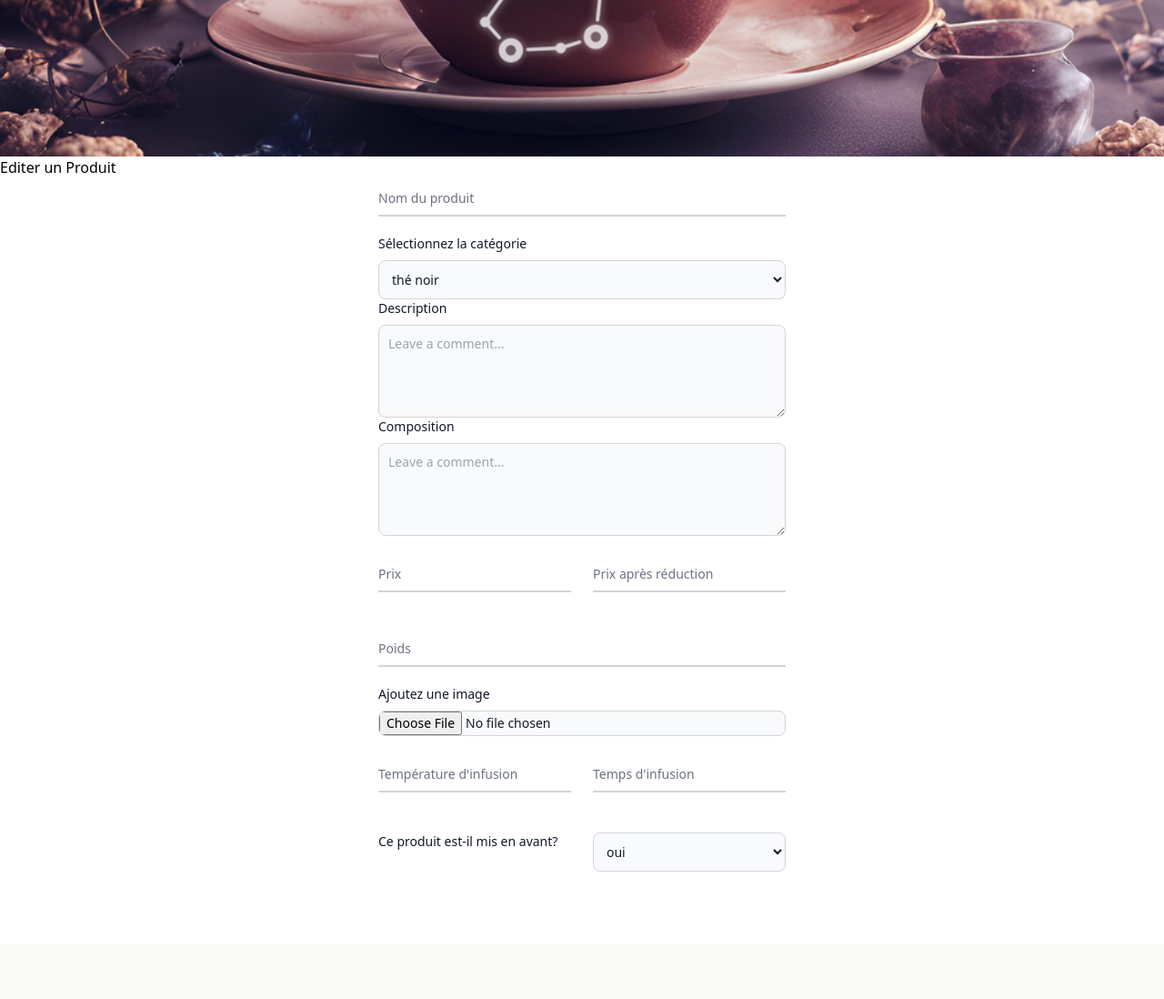
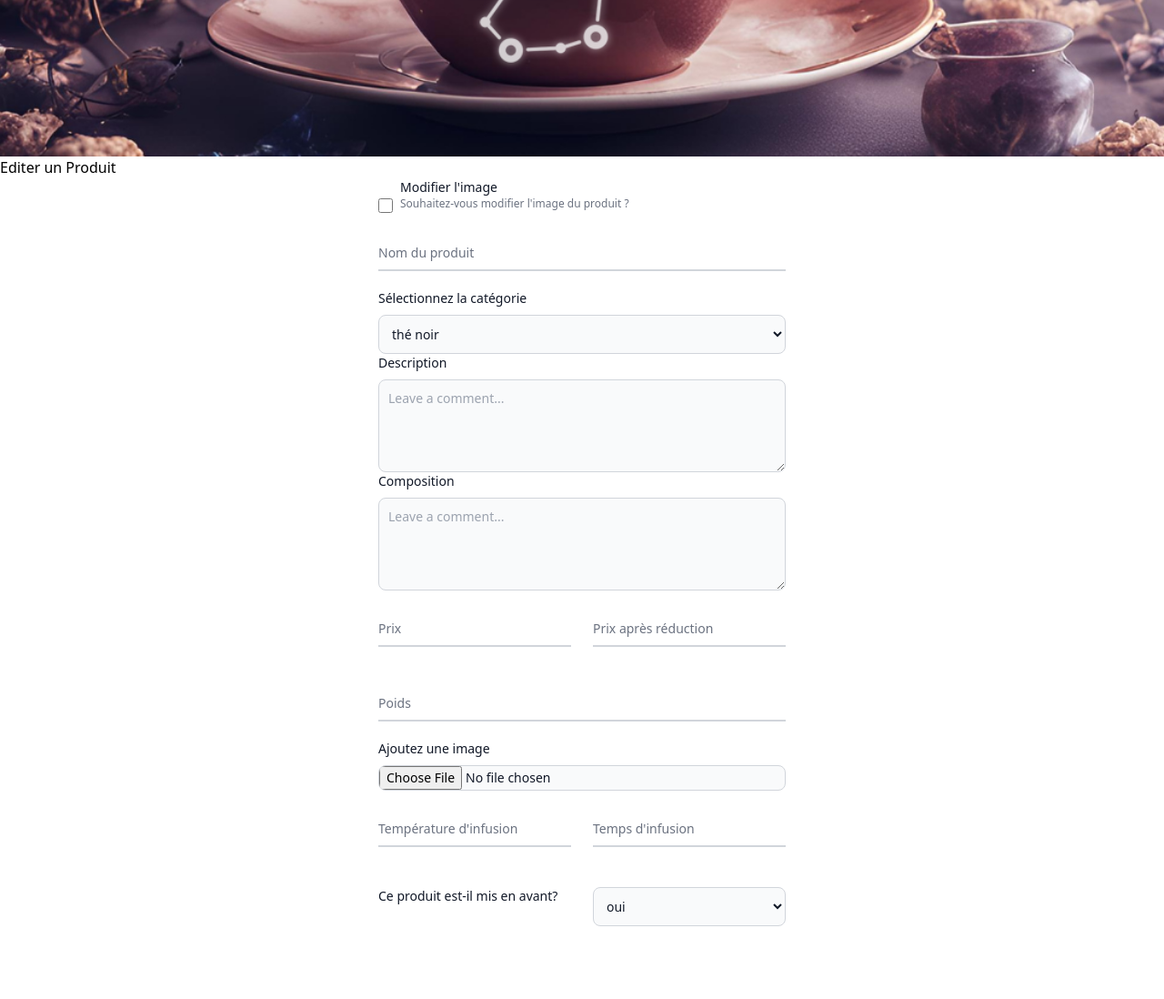
Before and after one commit to malibu1106/InfiniTea, a PHP site: page /index.php?page=edit_product in a window 1280 px wide. Shown: the part 628-1726 px from the top of the page at 91% size. Before the commit the page ends 1586 px from the top, so only its background shows below. Run offline with PHP 8.4, Linux system fonts and the light colour scheme; data comes from the database, SQL or seed files in the repository; data that the repository does not hold is empty; some web fonts are replaced.

Commit message:
ajout de la chekbox

```diff
--- a/src/CSS/output.css
+++ b/src/CSS/output.css
@@ -724,6 +724,10 @@ video {
   margin-bottom: 1.25rem;
 }
 
+.ms-2 {
+  margin-inline-start: 0.5rem;
+}
+
 .block {
   display: block;
 }
@@ -742,6 +746,18 @@ video {
 
 .hidden {
   display: none;
+}
+
+.h-4 {
+  height: 1rem;
+}
+
+.h-5 {
+  height: 1.25rem;
+}
+
+.w-4 {
+  width: 1rem;
 }
 
 .w-full {
@@ -781,12 +797,20 @@ video {
           appearance: none;
 }
 
+.items-center {
+  align-items: center;
+}
+
 .overflow-x-auto {
   overflow-x: auto;
 }
 
 .whitespace-nowrap {
   white-space: nowrap;
+}
+
+.rounded {
+  border-radius: 0.25rem;
 }
 
 .rounded-lg {
@@ -819,6 +843,11 @@ video {
   background-color: rgb(249 250 251 / var(--tw-bg-opacity));
 }
 
+.bg-gray-900 {
+  --tw-bg-opacity: 1;
+  background-color: rgb(17 24 39 / var(--tw-bg-opacity));
+}
+
 .bg-purple-900 {
   --tw-bg-opacity: 1;
   background-color: rgb(88 28 135 / var(--tw-bg-opacity));
@@ -831,6 +860,11 @@ video {
 
 .bg-transparent {
   background-color: transparent;
+}
+
+.bg-pink-900 {
+  --tw-bg-opacity: 1;
+  background-color: rgb(131 24 67 / var(--tw-bg-opacity));
 }
 
 .p-2 {
@@ -898,6 +932,10 @@ video {
   font-weight: 500;
 }
 
+.font-normal {
+  font-weight: 400;
+}
+
 .uppercase {
   text-transform: uppercase;
 }
@@ -915,6 +953,11 @@ video {
 .text-gray-900 {
   --tw-text-opacity: 1;
   color: rgb(17 24 39 / var(--tw-text-opacity));
+}
+
+.text-purple-700 {
+  --tw-text-opacity: 1;
+  color: rgb(126 34 206 / var(--tw-text-opacity));
 }
 
 .text-white {
@@ -1094,6 +1137,11 @@ header h3 {
   --tw-ring-color: rgb(126 34 206 / var(--tw-ring-opacity));
 }
 
+.focus\:ring-purple-800:focus {
+  --tw-ring-opacity: 1;
+  --tw-ring-color: rgb(107 33 168 / var(--tw-ring-opacity));
+}
+
 .peer:-moz-placeholder-shown ~ .peer-placeholder-shown\:translate-y-0 {
   --tw-translate-y: 0px;
   transform: translate(var(--tw-translate-x), var(--tw-translate-y)) rotate(var(--tw-rotate)) skewX(var(--tw-skew-x)) skewY(var(--tw-skew-y)) scaleX(var(--tw-scale-x)) scaleY(var(--tw-scale-y));
--- a/src/pages/edit_product.php
+++ b/src/pages/edit_product.php
@@ -27,6 +27,17 @@ echo '</pre>';
 ?>
 <form method="POST" action="pages/update_product.php" enctype="multipart/form-data"class="max-w-md mx-auto">
     <input type="hidden" name="added_by" value="<?php echo $_SESSION['user_id'];?>">
+
+<div class="flex">
+    <div class="flex items-center h-5 my-5">
+        <input id="helper-checkbox" aria-describedby="helper-checkbox-text" type="checkbox" value="" class="w-4 h-4 text-purple-700  border-gray-300 rounded focus:ring-purple-800 ">
+    </div>
+    <div class="ms-2 text-sm">
+        <label for="helper-checkbox" class="font-medium text-gray-900 ">Modifier l'image</label>
+        <p id="helper-checkbox-text" class="text-xs font-normal text-gray-500 ">Souhaitez-vous modifier l'image du produit ?</p>
+    </div>
+</div>
+
 <div class="relative z-0 w-full mb-5 group">
       <input name="name" id="name" class="block py-2.5 px-0 w-full text-sm text-gray-900 bg-transparent border-0 border-b-2 border-gray-300 appearance-none  focus:outline-none focus:ring-0 focus:border-purple-700 peer" placeholder="" value="<?=$product['name']?>"required />
       <label for="produit" class="peer-focus:font-medium absolute text-sm text-gray-500 dark:text-gray-400 duration-300 transform -translate-y-6 scale-75 top-3 -z-10 origin-[0] peer-focus:start-0 rtl:peer-focus:translate-x-1/4 peer-focus:text-pink-500 peer-placeholder-shown:scale-100 peer-placeholder-shown:translate-y-0 peer-focus:scale-75 peer-focus:-translate-y-6">Nom du produit</label>
```
